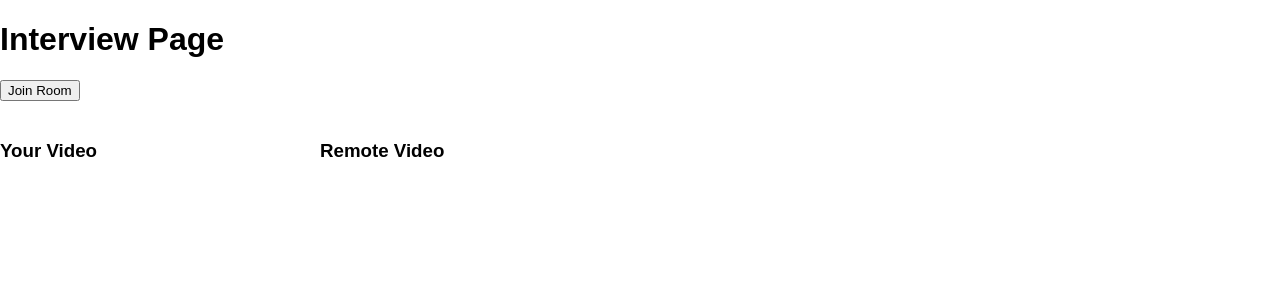
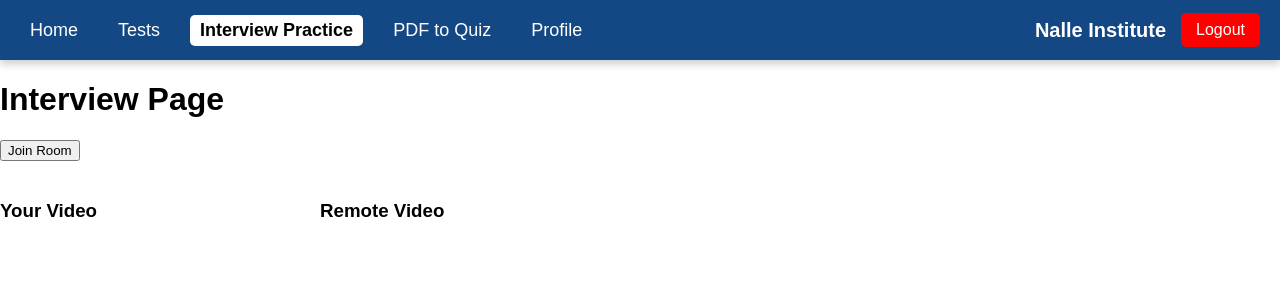
Before and after one commit to krishuuu-p/prep-horizon, a React (Create React App) app in the folder frontend/: page /1/1/interview-practice in a window 1280 px wide. Shown: the top 300 px of the page. Built offline with nearby package versions, Linux system fonts and the light colour scheme; no server answers.

Commit message:
enhance InterviewPage component by adding a Panel for active page management.

```diff
--- a/frontend/src/components/pages/InterviewPage.js
+++ b/frontend/src/components/pages/InterviewPage.js
@@ -1,10 +1,12 @@
 import React, { useEffect, useRef, useState } from "react";
 import io from "socket.io-client";
 import Peer from "simple-peer";
+import Panel from "./Panel";
 
 // Connect to the backend (make sure your server is running on port 5000)
 const socket = io("http://10.81.65.73:5000", { transports: ["websocket"] });
 function InterviewPage() {
+  const [activePage, setActivePage] = useState("Interview Practice");
   const [stream, setStream] = useState(null);
   const [receivingCall, setReceivingCall] = useState(false);
   const [caller, setCaller] = useState("");
@@ -148,6 +150,7 @@ function InterviewPage() {
 
   return (
     <div>
+      <Panel activePage={activePage} setActivePage={setActivePage} />
       <h1>Interview Page</h1>
       <button onClick={joinRoom}>Join Room</button>
       <div style={{ display: "flex", gap: "20px", marginTop: "20px" }}>
```
Also changed, not shown: 1 other file (tests, documents, lock files or other folders).
